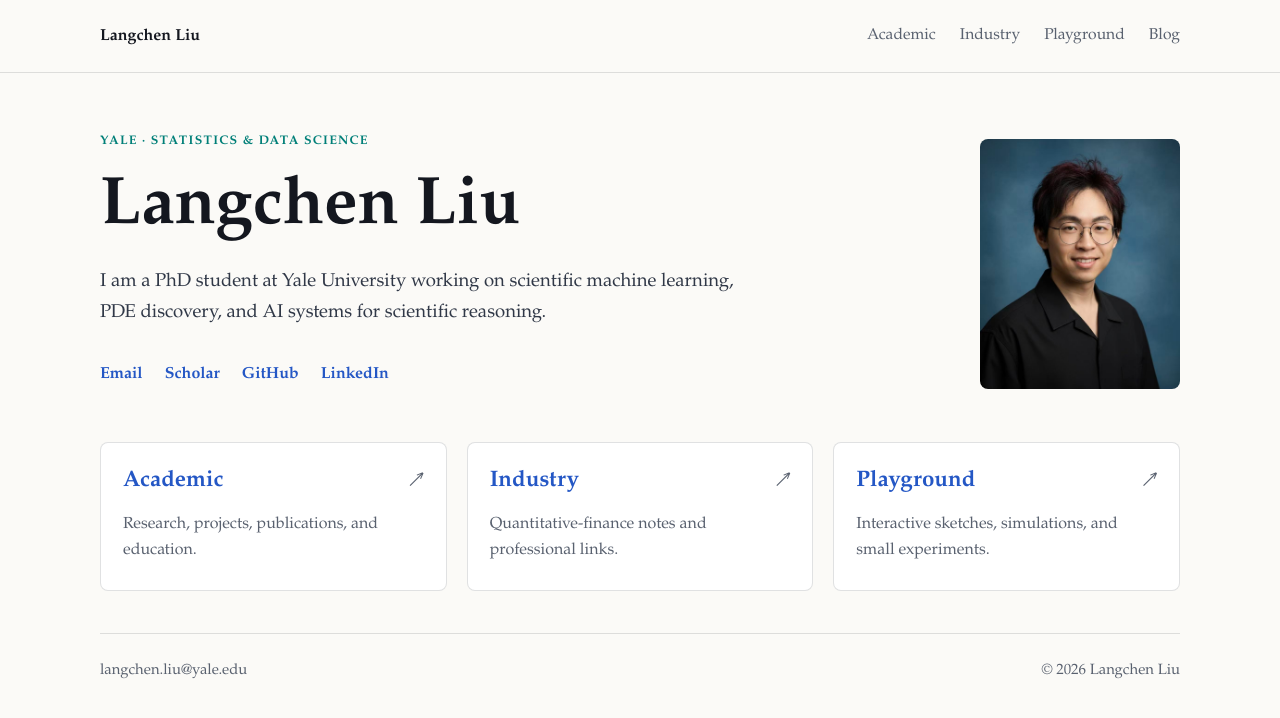
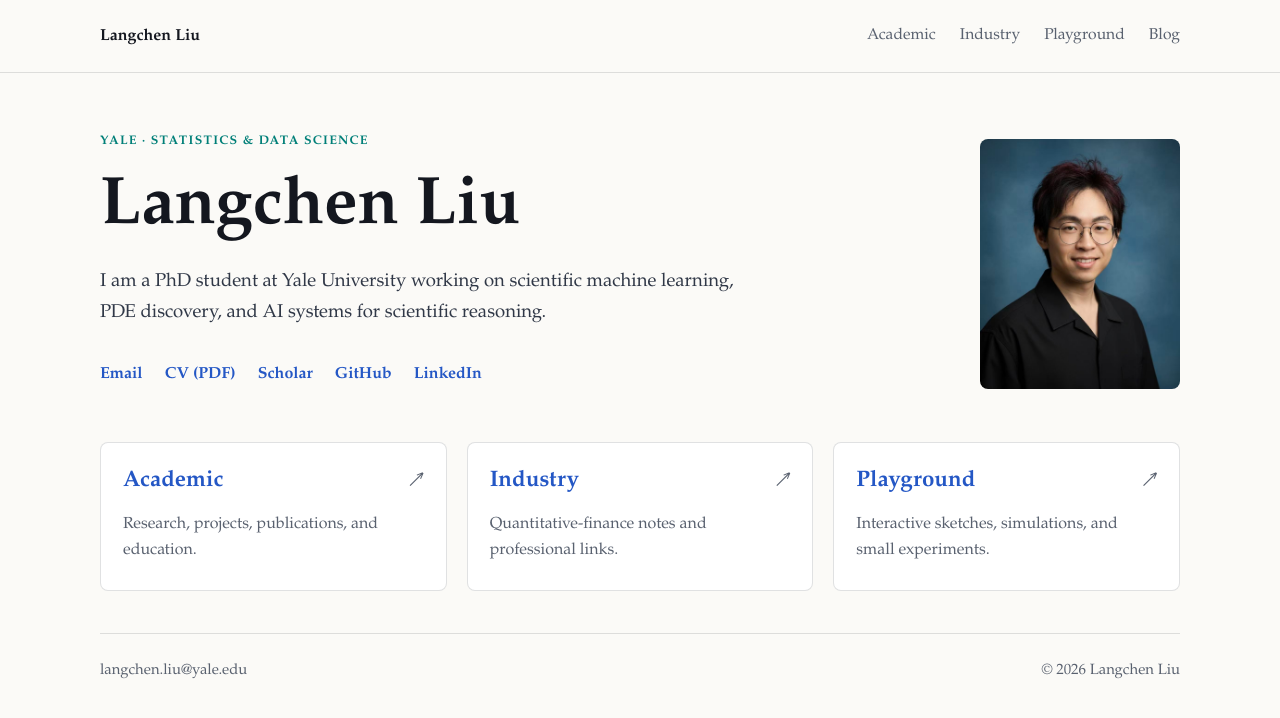
Before and after one commit to DecoderLiu/DecoderLiu.github.io, a Jekyll site: the page built from index.html, in a window 1280 px wide. Shown: the top 718 px of the page. Built offline with Jekyll 4.4.1, drawn with Linux system fonts in a browser that asks for light colours.

Commit message:
Publish latest professional CV with profile links
- assets/langchen-liu-cv.pdf: add the exact one-page PDF from My-Professiona-CV/main.pdf, saved October 6, 2026.
- index.html: add a CV (PDF) link beside the homepage profile links.
- industry/index.html: add a CV (PDF) link to the professional links list.

```diff
--- a/index.html
+++ b/index.html
@@ -20,6 +20,7 @@ description: "Langchen Liu — PhD student at Yale working on scientific machine
     <p class="lede">I am a PhD student at Yale University working on scientific machine learning, PDE discovery, and AI systems for scientific reasoning.</p>
     <div class="home-links" aria-label="Profile links">
       <a href="mailto:langchen.liu@yale.edu">Email</a>
+      <a href="{{ '/assets/langchen-liu-cv.pdf' | relative_url }}">CV (PDF)</a>
       <a href="https://scholar.google.com/citations?hl=en&amp;user=CQZcPZQAAAAJ">Scholar</a>
       <a href="https://github.com/DecoderLiu">GitHub</a>
       <a href="https://www.linkedin.com/in/langchen-liu/">LinkedIn</a>
--- a/industry/index.html
+++ b/industry/index.html
@@ -17,6 +17,7 @@ description: "Quantitative-finance notes and professional links."
 <section class="shell page-section" aria-labelledby="professional-heading">
   <h2 id="professional-heading">Professional links</h2>
   <ul class="link-list">
+    <li><a href="{{ '/assets/langchen-liu-cv.pdf' | relative_url }}">CV (PDF)</a></li>
     <li><a href="https://www.linkedin.com/in/langchen-liu/">LinkedIn</a></li>
     <li><a href="https://github.com/DecoderLiu">GitHub</a></li>
     <li><a href="mailto:langchen.liu@yale.edu">langchen.liu@yale.edu</a></li>
```
Also changed, not shown: 1 other file.
